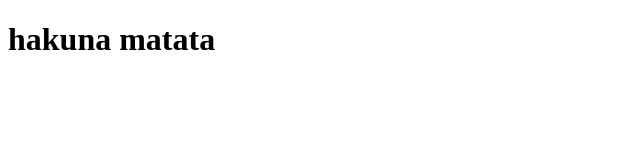
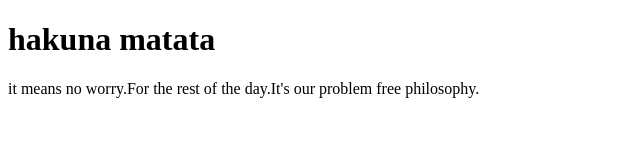
Before and after one commit to Abdullah-Sakib/my-second-repo, a plain HTML site: page index.html in a window 1280 px wide. Shown: the whole page, without its empty margins (0-640 px from the left). Drawn offline with Linux system fonts and the light colour scheme.

Commit message:
second commit

```diff
--- a/index.html
+++ b/index.html
@@ -8,5 +8,6 @@
 </head>
 <body>
   <h1>hakuna matata</h1>
+  <p>it means no worry.For the rest of the day.It's our problem free philosophy.</p>
 </body>
 </html>
```
